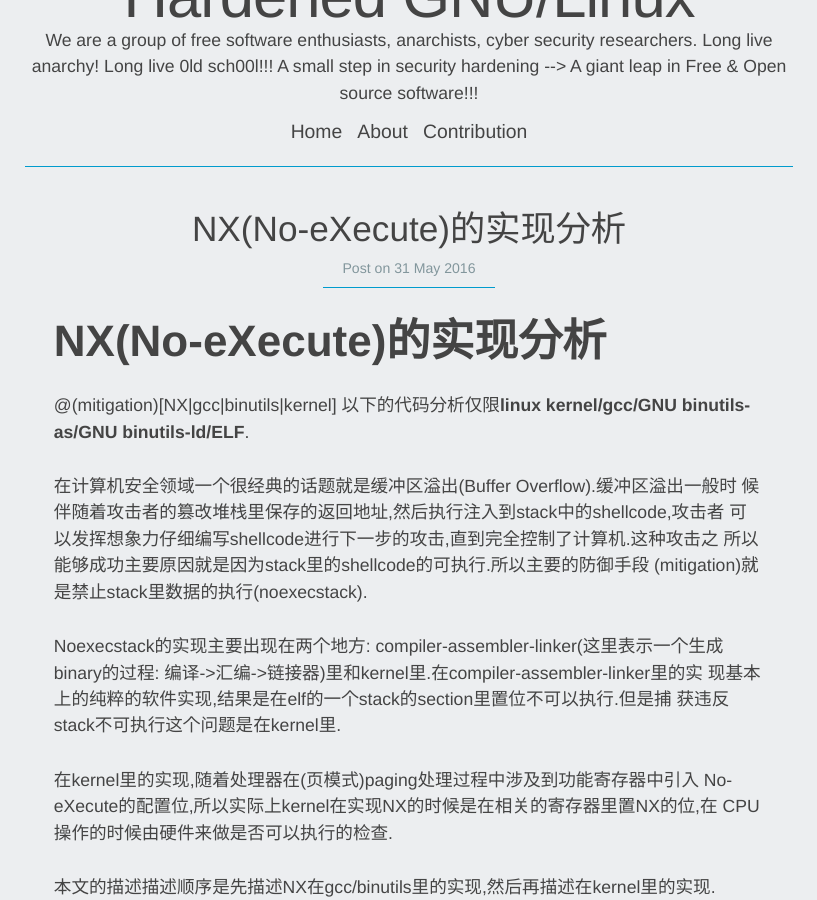
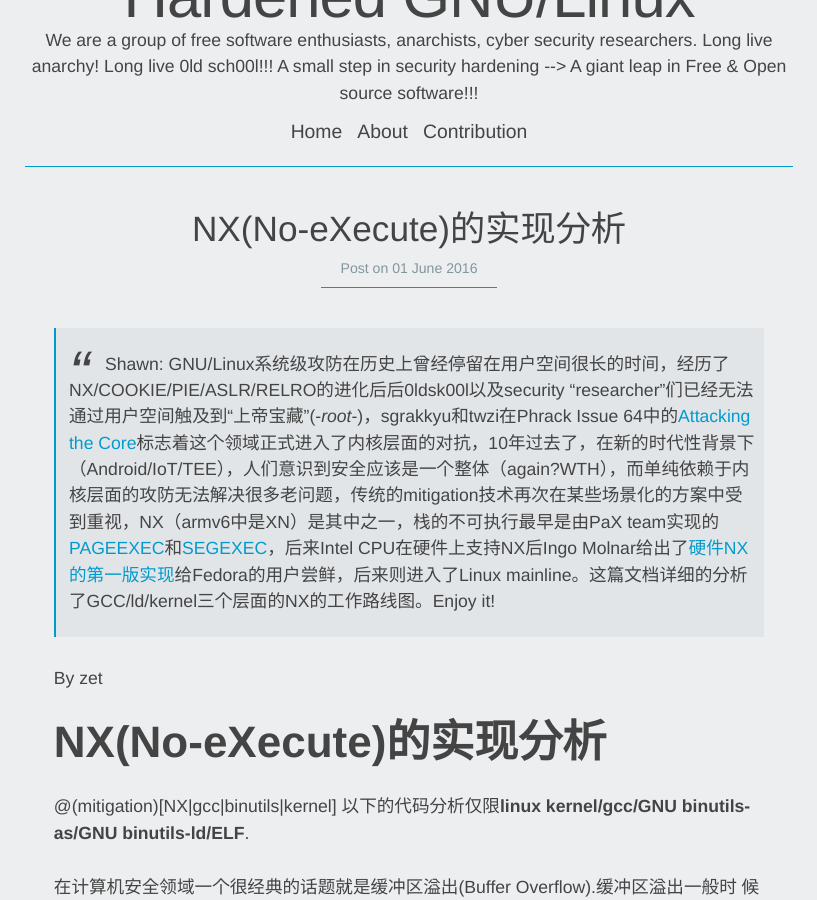
Before and after one commit to hardenedlinux/hardenedlinux.github.io, a Jekyll site: the page built from _posts/2016-06-01-NX-analysis.md, in a window 1280 px wide and 900 px high, scrolled down 228 px. Shown: the whole window, without its empty margins (231-1048 px from the left). Built offline with Jekyll 4.4.1, drawn with Linux system fonts in a browser that asks for light colours; nearby versions of some CDN libraries.

Commit message:
NX analysis

```diff
--- a/_posts/2016-06-01-NX-analysis.md
+++ b/_posts/2016-06-01-NX-analysis.md
@@ -1,12 +1,17 @@
 ---
 layout:     post
 title:      NX(No-eXecute)的实现分析
-date:       2016-05-31
+date:       2016-06-01
 author:     zet
 mail:       zet@tya.email
 summary:    在计算机安全领域一个很经典的话题就是缓冲区溢出(Buffer Overflow).缓冲区溢出一般时候伴随着攻击者的篡改堆栈里保存的返回地址,然后执行注入到stack中的shellcode,攻击者可以发挥想象力仔细编写shellcode进行下一步的攻击,直到完全控制了计算机.这种攻击之所以能够成功主要原因就是因为stack里的shellcode的可执行.所以主要的防御手段(mitigation)就是禁止stack里数据的执行(noexecstack)
 categories: GNULinux-Security
 ---
+
+>Shawn: GNU/Linux系统级攻防在历史上曾经停留在用户空间很长的时间，经历了NX/COOKIE/PIE/ASLR/RELRO的进化后后0ldsk00l以及security "researcher"们已经无法通过用户空间触及到“上帝宝藏"(-_root_-)，sgrakkyu和twzi在Phrack Issue 64中的[Attacking the Core](http://phrack.org/archives/issues/64/6.txt)标志着这个领域正式进入了内核层面的对抗，10年过去了，在新的时代性背景下（Android/IoT/TEE），人们意识到安全应该是一个整体（again?WTH），而单纯依赖于内核层面的攻防无法解决很多老问题，传统的mitigation技术再次在某些场景化的方案中受到重视，NX（armv6中是XN）是其中之一，栈的不可执行最早是由PaX team实现的[PAGEEXEC](http://hardenedlinux.org/system-security/2015/05/25/pageexec-old.html)和[SEGEXEC](http://hardenedlinux.org/system-security/2015/05/26/segmexec.html)，后来Intel CPU在硬件上支持NX后Ingo Molnar给出了[硬件NX的第一版实现](http://redhat.com/~mingo/nx-patches/nx-2.6.7-rc2-bk2-AE)给Fedora的用户尝鲜，后来则进入了Linux mainline。这篇文档详细的分析了GCC/ld/kernel三个层面的NX的工作路线图。Enjoy it!
+
+By zet
+
 # NX(No-eXecute)的实现分析
 
 @(mitigation)[NX|gcc|binutils|kernel]
```
Also changed, not shown: about3.md (+2 -1 lines).
